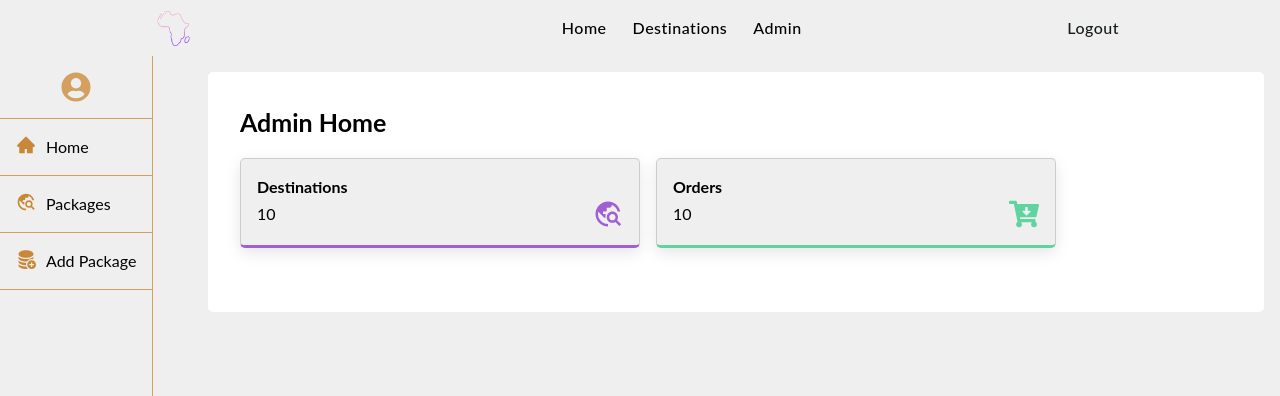
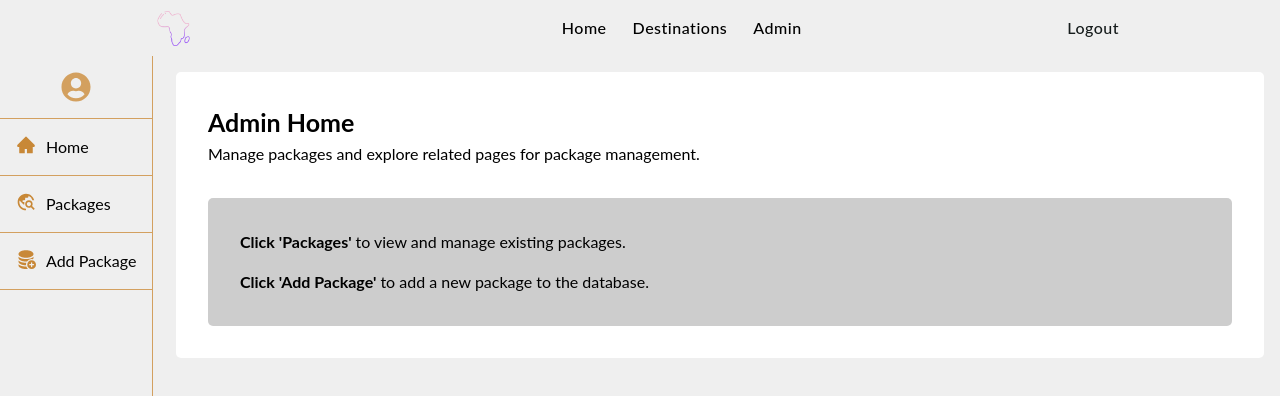
Before and after one commit to AllanKipchumba/somewhere-in-africa, a Next.js app: page /admin in a window 1280 px wide. Shown: the top 396 px of the page. Built offline with nearby package versions, Linux system fonts and the light colour scheme.

Commit message:
add notification to psckages page and tweak home page

```diff
--- a/app/admin/add-package/add-package.module.scss
+++ b/app/admin/add-package/add-package.module.scss
@@ -9,6 +9,7 @@
   .heading {
     margin-bottom: 1rem;
     margin-left: 2rem;
+    color: #c88837;
   }
 
   form {
--- a/app/admin/add-package/page.tsx
+++ b/app/admin/add-package/page.tsx
@@ -45,8 +45,6 @@ export default function AddPackage() {
       }
     }
   }
-
-  console.log(packageDetails);
 
   function removeItemFromArray<T>(arr: T[], item: T): T[] {
     return arr.filter((element) => element !== item);
@@ -122,7 +120,7 @@ export default function AddPackage() {
     <Card cardClass={styles.card}>
       <div className={styles.package}>
         <div className={styles.heading}>
-          <h1>Add new Package</h1>
+          <h1>Add a new Package</h1>
         </div>
 
         <form onSubmit={savePackageToFirebase}>
--- a/app/admin/admin.module.scss
+++ b/app/admin/admin.module.scss
@@ -9,14 +9,13 @@
     position: fixed;
 
     @media screen and (max-width: 768px) {
-      // max-width: 3rem;
       display: none;
     }
   }
   .content {
     width: 100%;
     padding: 1rem;
-    margin-left: 12rem;
+    margin-left: 10rem;
     @media screen and (max-width: 768px) {
       margin-left: 0;
     }
--- a/app/admin/components/home/Home.tsx
+++ b/app/admin/components/home/Home.tsx
@@ -11,20 +11,17 @@ export default function Home() {
     <div className={styles.home}>
       <h1>Admin Home</h1>
 
-      <div className={styles['info-box']}>
-        <InfoBox
-          cardClass={`${styles.card} ${styles.card1}`}
-          title={'Destinations'}
-          count={10}
-          icon={destinationIcon}
-        />
-        <InfoBox
-          cardClass={`${styles.card} ${styles.card2}`}
-          title={`Orders`}
-          count={10}
-          icon={ordersIcon}
-        />
-      </div>
+      <p>Manage packages and explore related pages for package management.</p>
+      <section>
+        <p>
+          <strong>Click &apos;Packages&apos; </strong>to view and manage
+          existing packages.
+        </p>
+        <p>
+          <strong>Click &apos;Add Package&apos;</strong> to add a new package to
+          the database.
+        </p>
+      </section>
     </div>
   );
 }
--- a/app/admin/components/home/home.module.scss
+++ b/app/admin/components/home/home.module.scss
@@ -2,25 +2,14 @@
   padding: 2rem;
   background-color: #fff;
   border-radius: 5px;
-  .info-box {
-    display: flex;
-    flex-wrap: wrap;
-    margin-top: 1rem;
-  }
 
-  .card {
-    border: 1px solid #ccc !important;
-    padding: 5px;
-    background-color: #efefef;
-    padding: 1rem;
-    margin-bottom: 1rem;
-  }
-
-  .card1 {
-    border-bottom: 3px solid #a05fd3 !important;
-  }
-
-  .card2 {
-    border-bottom: 3px solid #5fd3a0 !important;
+  section {
+    margin-top: 2rem;
+    background-color: #cdcdcd;
+    padding: 2rem;
+    border-radius: 5px;
+    p:first-child {
+      margin-bottom: 1rem;
+    }
   }
 }
--- a/app/admin/packages/page.tsx
+++ b/app/admin/packages/page.tsx
@@ -6,10 +6,12 @@ import { FaEdit, FaTrashAlt } from 'react-icons/fa';
 import fetchCollection from '@/lib/fetchCollection';
 import Pagination from '../components/pagination/Pagination';
 import filterPackageBySearch from '@/lib/filterPackagesBySearch';
+import { Notify } from 'notiflix/build/notiflix-notify-aio';
 
 export default function Packages() {
   const [data, setData] = useState<Package[]>([]);
   const [search, setSearch] = useState('');
+  const [loading, setLoadingStatus] = useState(false);
   const [currentPage, setCurrentPage] = useState(1);
   const [packagesPerPage] = useState(10);
   const indexOfLastPackage = currentPage * packagesPerPage;
@@ -23,12 +25,16 @@ export default function Packages() {
   }, [data, search]);
 
   async function fetchPackages() {
+    setLoadingStatus(true);
     try {
       const collectionName = 'packages';
       const collectionData = await fetchCollection(collectionName);
       setData(collectionData);
+      setLoadingStatus(false);
     } catch (error) {
+      Notify.failure('"An error occurred while fetching data."');
       console.error('Error fetching data:', error);
+      setLoadingStatus(false);
     }
   }
   useEffect(() => {
@@ -37,10 +43,17 @@ export default function Packages() {
 
   return (
     <div className={styles.packages}>
+      {loading ? (
+        <p>Loading....</p>
+      ) : (
+        <div>
           <h1>Packages</h1>
           <div className={styles.search}>
             <p>{data.length} packages found</p>
-        <Search value={search} onChange={(e) => setSearch(e.target.value)} />
+            <Search
+              value={search}
+              onChange={(e) => setSearch(e.target.value)}
+            />
           </div>
 
           <div>
@@ -86,5 +99,7 @@ export default function Packages() {
             )}
           </div>
         </div>
+      )}
+    </div>
   );
 }
--- a/app/globals.css
+++ b/app/globals.css
@@ -22,8 +22,6 @@ body {
 h1 {
   font-size: 25px;
   font-weight: bold;
-  /* font-family: var(--font-sub-heading); */
-  text-transform: capitalize;
 }
 
 .--btn {
```
Lines whose indentation alone changed are shown as unchanged.
